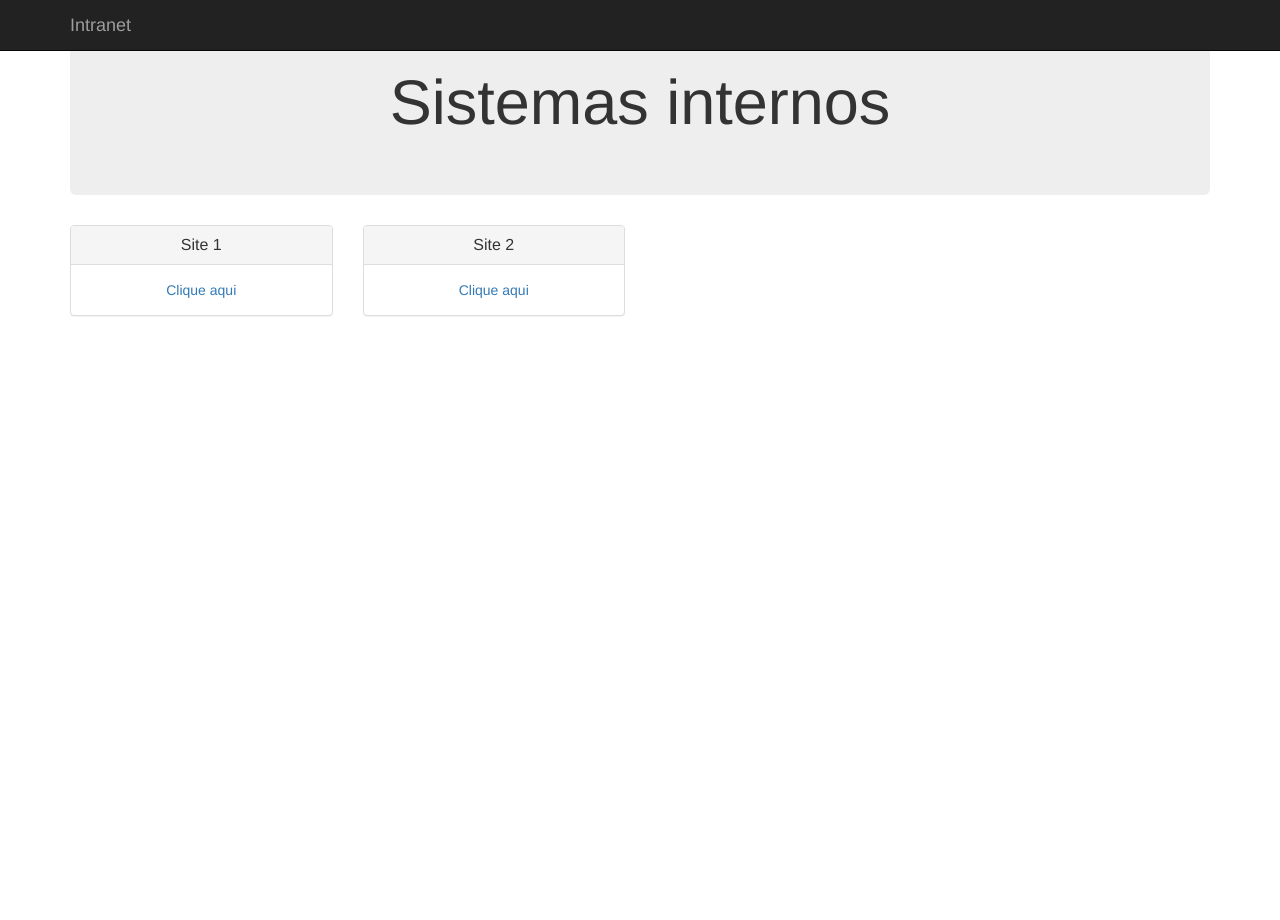
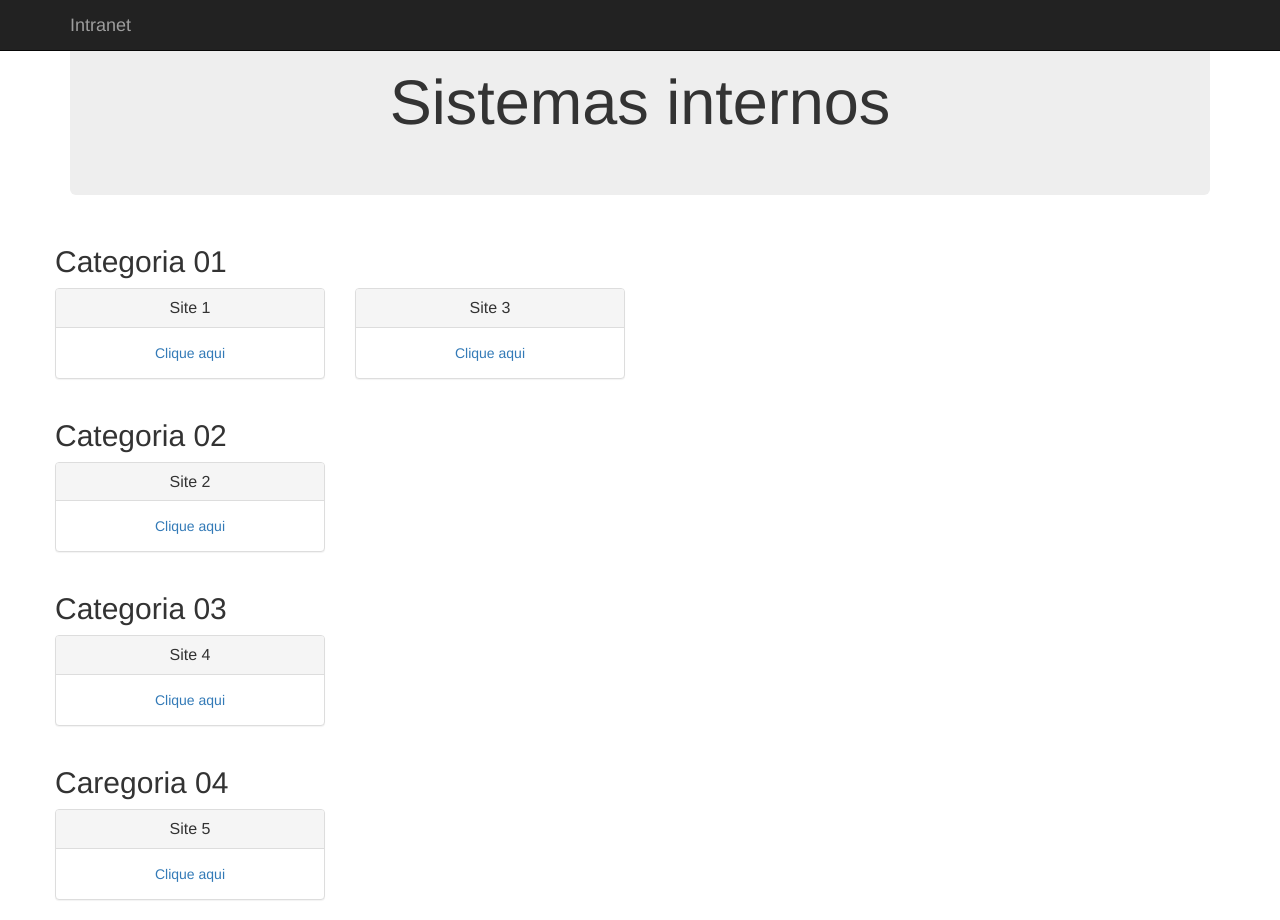
Before and after one commit to fladermorais/intranet, a plain HTML site: page index.html in a window 1280 px wide. Before the commit the page ends 800 px from the top, so only its background shows below. Drawn offline with nearby package versions, Linux system fonts and the light colour scheme.

Commit message:
ajuste para incluir categoria do site

```diff
--- a/index.html
+++ b/index.html
@@ -22,26 +22,6 @@
                 </button>
                 <a class="navbar-brand" href="#">Intranet</a>
             </div>
-            <!--
-            <div id="navbar" class="navbar-collapse collapse">
-                <ul class="nav navbar-nav">
-                    <li class="active"><a href="#">Home</a></li>
-                    <li><a href="#about">About</a></li>
-                    <li><a href="#contact">Contact</a></li>
-                    <li class="dropdown">
-                        <a href="#" class="dropdown-toggle" data-toggle="dropdown" role="button" aria-haspopup="true" aria-expanded="false">Dropdown <span class="caret"></span></a>
-                        <ul class="dropdown-menu">
-                            <li><a href="#">Action</a></li>
-                            <li><a href="#">Another action</a></li>
-                            <li><a href="#">Something else here</a></li>
-                            <li role="separator" class="divider"></li>
-                            <li class="dropdown-header">Nav header</li>
-                            <li><a href="#">Separated link</a></li>
-                            <li><a href="#">One more separated link</a></li>
-                        </ul>
-                    </li>
-                </ul>
-            </div>--><!--/.nav-collapse -->
         </div>
     </nav>
 
@@ -52,61 +32,13 @@
         </div>
 
         <div class="box row" id="sistemas-container">
-
-            <!-- Estrutura do HTML que será exibido
-            <div class="col-md-3">
-                <div class="panel panel-default">
-                    <div class="panel-heading">
-                        <h3 class="panel-title"> site </h3>
-                    </div>
-                    <div class="panel-body">
-                        url
-                    </div>
-                </div>
-            </div>
-            -->
         </div>
     </div>
 
+    <script src="./src/sites.js"></script>
     <script src="./src/script.js"></script>
     <script src="https://ajax.googleapis.com/ajax/libs/jquery/1.12.4/jquery.min.js"></script>
     <script src="https://cdn.jsdelivr.net/npm/bootstrap@3.3.7/dist/js/bootstrap.min.js" integrity="sha384-Tc5IQib027qvyjSMfHjOMaLkfuWVxZxUPnCJA7l2mCWNIpG9mGCD8wGNIcPD7Txa" crossorigin="anonymous"></script>
 
-    <script>
-
-        const container = document.getElementById('sistemas-container');
-
-        sistemas.forEach(sistema => {
-            // Cria a estrutura do painel
-            const colDiv = document.createElement('div');
-            colDiv.className = 'col-md-3';
-
-            const panelDiv = document.createElement('div');
-            panelDiv.className = 'panel panel-default';
-
-            const panelHeading = document.createElement('div');
-            panelHeading.className = 'panel-heading';
-            const headingTitle = document.createElement('h3');
-            headingTitle.className = 'panel-title text-center';
-            headingTitle.textContent = sistema.site;
-
-            const panelBody = document.createElement('div');
-            panelBody.className = 'panel-body text-center';
-            const link = document.createElement('a');
-            link.href = sistema.url;
-            link.textContent = "Clique aqui";
-            link.target = '_blank'; // Abre o link em uma nova aba
-
-            // Monta a estrutura do painel
-            panelHeading.appendChild(headingTitle);
-            panelBody.appendChild(link);
-            panelDiv.appendChild(panelHeading);
-            panelDiv.appendChild(panelBody);
-            colDiv.appendChild(panelDiv);
-
-            // Adiciona o painel ao container
-            container.appendChild(colDiv);
-        });
-    </script>
 </body>
 </html>
--- a/src/script.js
+++ b/src/script.js
@@ -1,4 +1,53 @@
-const sistemas = [
-    {site: "Site 1", url: "http://www.site1.com.br"},
-    {site: "Site 2", url: "http://www.site2.com.br"}
-];
+const container = document.getElementById('sistemas-container');
+
+// Agrupar por categoria
+const categorias = [...new Set(sistemas.map(s => s.categoria))];
+
+categorias.forEach(categoria => {
+    // Cria o título da categoria
+    const titulo = document.createElement('h2');
+    titulo.textContent = categoria;
+    titulo.className = 'text-center';
+    titulo.className = 'categoria-titulo';
+    container.appendChild(titulo);
+
+    // Cria a linha (row) para os cards dessa categoria
+    const row = document.createElement('div');
+    row.className = 'row mb-4';
+
+    // Filtra os sistemas da categoria atual
+    const sistemasFiltrados = sistemas.filter(s => s.categoria === categoria);
+
+    sistemasFiltrados.forEach(sistema => {
+        const colDiv = document.createElement('div');
+        colDiv.className = 'col-md-3';
+
+        const panelDiv = document.createElement('div');
+        panelDiv.className = 'panel panel-default';
+
+        const panelHeading = document.createElement('div');
+        panelHeading.className = 'panel-heading';
+
+        const headingTitle = document.createElement('h3');
+        headingTitle.className = 'panel-title text-center';
+        headingTitle.textContent = sistema.site;
+
+        const panelBody = document.createElement('div');
+        panelBody.className = 'panel-body text-center';
+
+        const link = document.createElement('a');
+        link.href = sistema.url;
+        link.textContent = "Clique aqui";
+        link.target = '_blank';
+
+        panelHeading.appendChild(headingTitle);
+        panelBody.appendChild(link);
+        panelDiv.appendChild(panelHeading);
+        panelDiv.appendChild(panelBody);
+        colDiv.appendChild(panelDiv);
+
+        row.appendChild(colDiv);
+    });
+
+    container.appendChild(row);
+});
--- /dev/null
+++ b/src/sites.js
@@ -0,0 +1,7 @@
+const sistemas = [
+    { categoria: "Categoria 01", site: "Site 1", url: "http://www.site1.com.br" },
+    { categoria: "Categoria 02", site: "Site 2", url: "http://www.site2.com.br" },
+    { categoria: "Categoria 01", site: "Site 3", url: "http://www.site3.com.br" },
+    { categoria: "Categoria 03", site: "Site 4", url: "http://www.site4.com.br" },
+    { categoria: "Caregoria 04", site: "Site 5", url: "http://www.site5.com.br" }
+];
```
